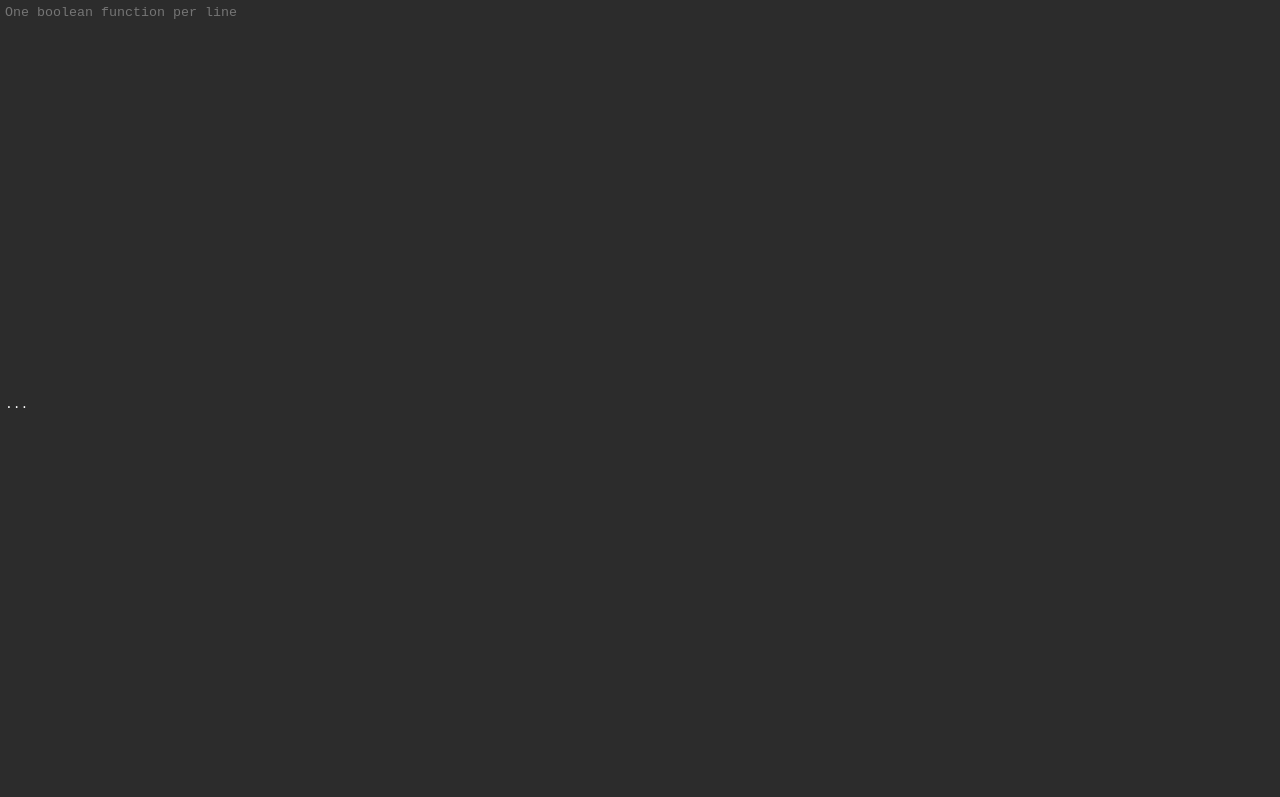
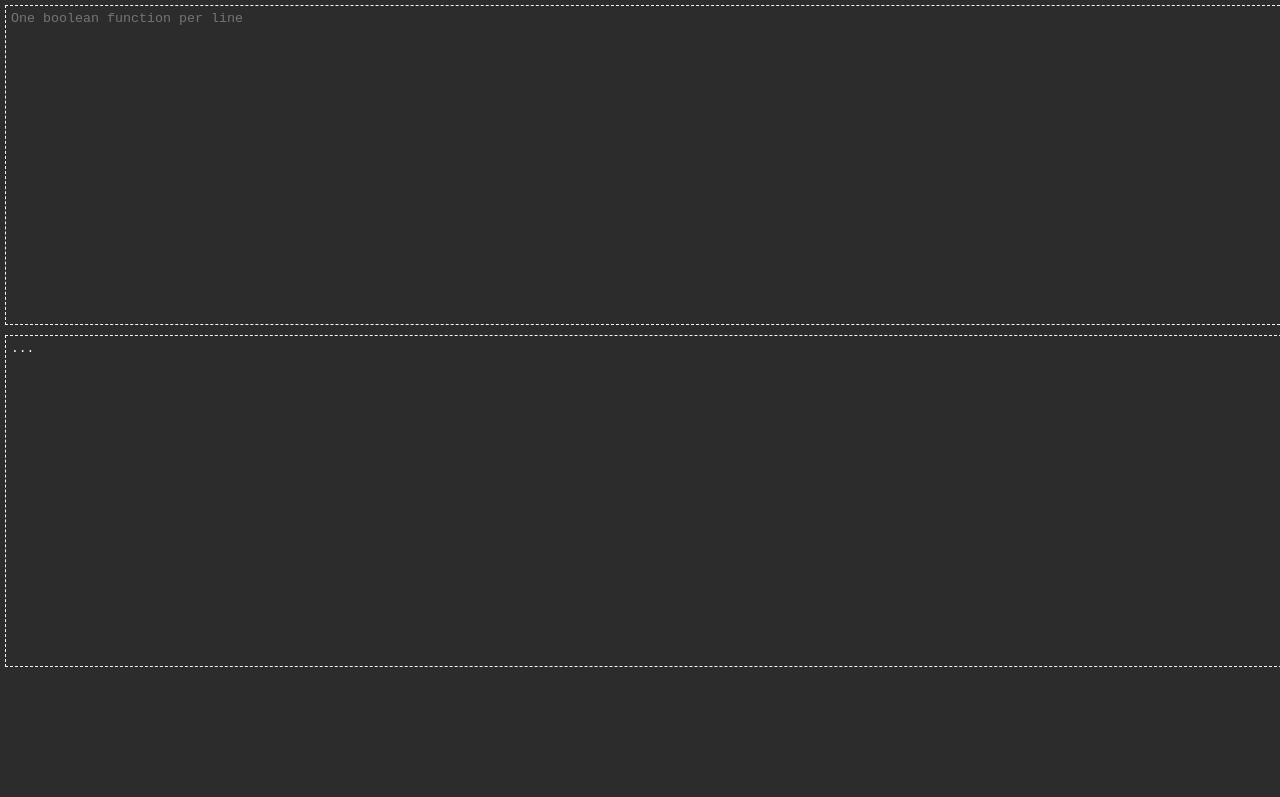
Before and after one commit to kotborealis/posts_theorem, a website built with webpack: page index.html in a window 1280 px wide. Built offline with nearby package versions, Linux system fonts and the light colour scheme.

Commit message:
Changed style

```diff
--- a/index.css
+++ b/index.css
@@ -5,10 +5,12 @@
     background-color: #2c2c2c;
 }
 #_input, #_output{
+    height: 40vh;
     width: 100%;
-    height: 49%;
     padding: 5px;
+    margin: 5px;
     border: 0px;
     resize: none;
     font-family: monospace;
+    border: 1px dashed whitesmoke;
 }
```
